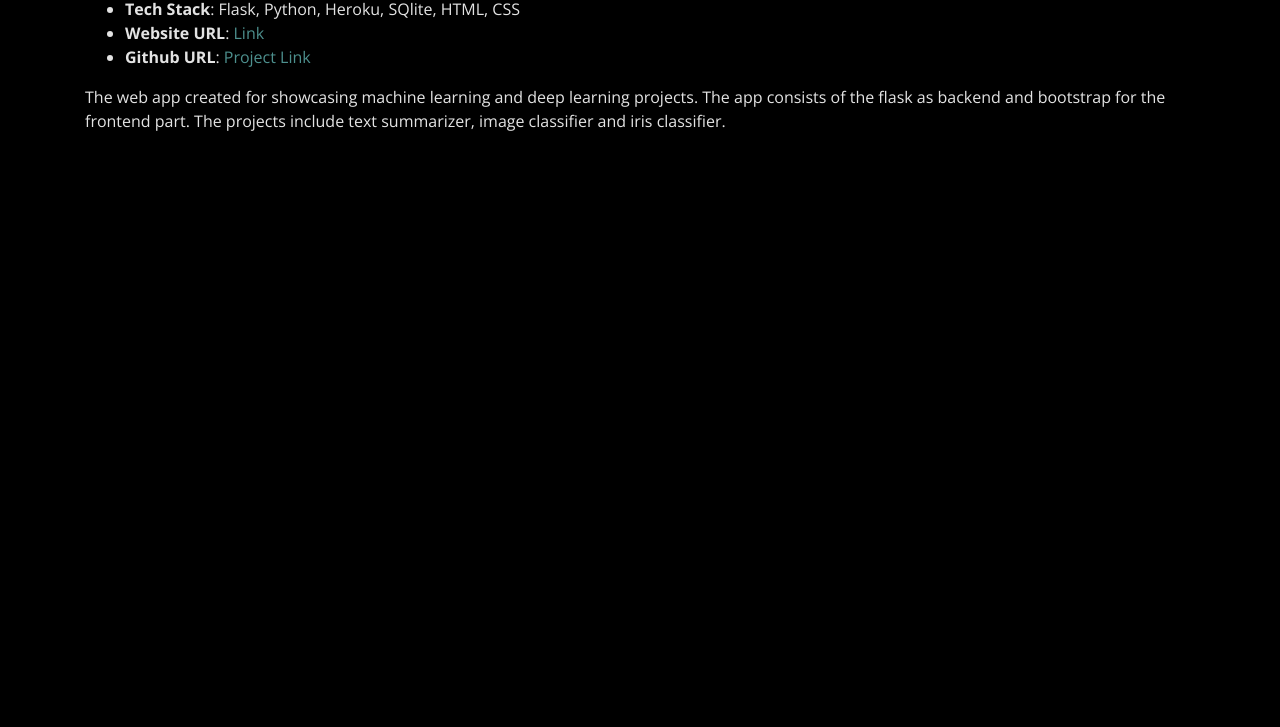
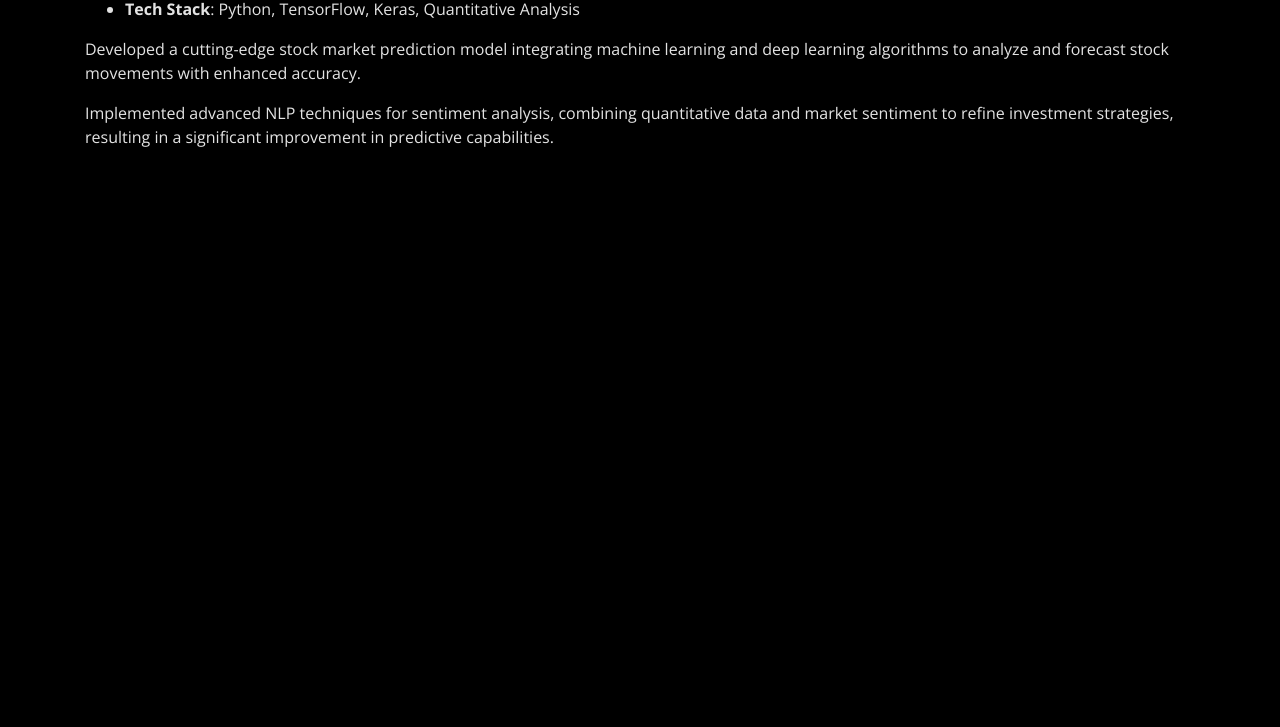
Before and after one commit to VarunSwaminathan/VarunSwaminathan.github.io, a website: page projects/ml.html in a window 1280 px wide. Shown: the part 73-800 px from the top of the page. Drawn offline with nearby package versions, Linux system fonts and the light colour scheme; files whose address does not match are found by name.

Commit message:
New Projects

```diff
--- a/projects/ml.html
+++ b/projects/ml.html
@@ -46,13 +46,16 @@
             <h2 style="color:#12d640">ML-DL web app</h2>
 
             <ul>
-              <li><strong>Tech Stack</strong>: Flask, Python, Heroku, SQlite, HTML, CSS</li>
-                <li><strong>Website URL</strong>: <a href="https://ml-dl-webapp.herokuapp.com/" target="_blank">Link</a></li>
-              <li><strong>Github URL</strong>: <a href="https://github.com/rajaprerak/ML_DL_WebApp" target="_blank">Project Link</a></li>
+              <li><strong>Tech Stack</strong>: Python, TensorFlow, Keras, Quantitative Analysis</li>
+                <!-- <li><strong>Website URL</strong>: <a href="https://ml-dl-webapp.herokuapp.com/" target="_blank">Link</a></li>
+              <li><strong>Github URL</strong>: <a href="https://github.com/rajaprerak/ML_DL_WebApp" target="_blank">Project Link</a></li> -->
             </ul>
 
             <p>
-              The web app created for showcasing machine learning and deep learning projects. The app consists of the flask as backend and bootstrap for the frontend part. The projects include text summarizer, image classifier and iris classifier.
+              Developed a cutting-edge stock market prediction model integrating machine learning and deep learning algorithms to analyze and forecast stock movements with enhanced accuracy.
+            </p>
+            <p>
+              Implemented advanced NLP techniques for sentiment analysis, combining quantitative data and market sentiment to refine investment strategies, resulting in a significant improvement in predictive capabilities.
             </p>
           </div>
 
```
Also changed, not shown: index.html (+5 -5 lines), projects/gan.html (+2 -2 lines).
